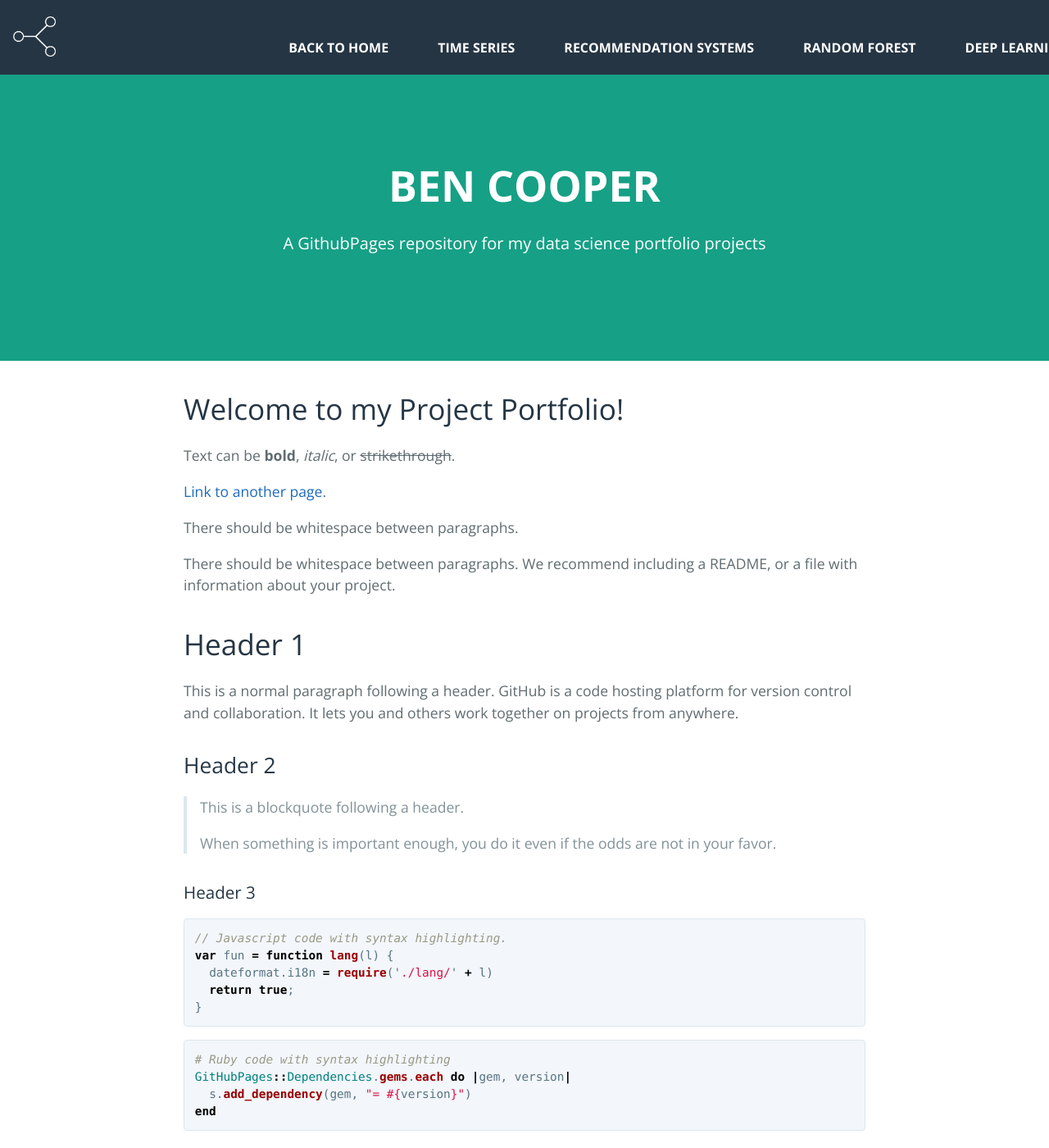
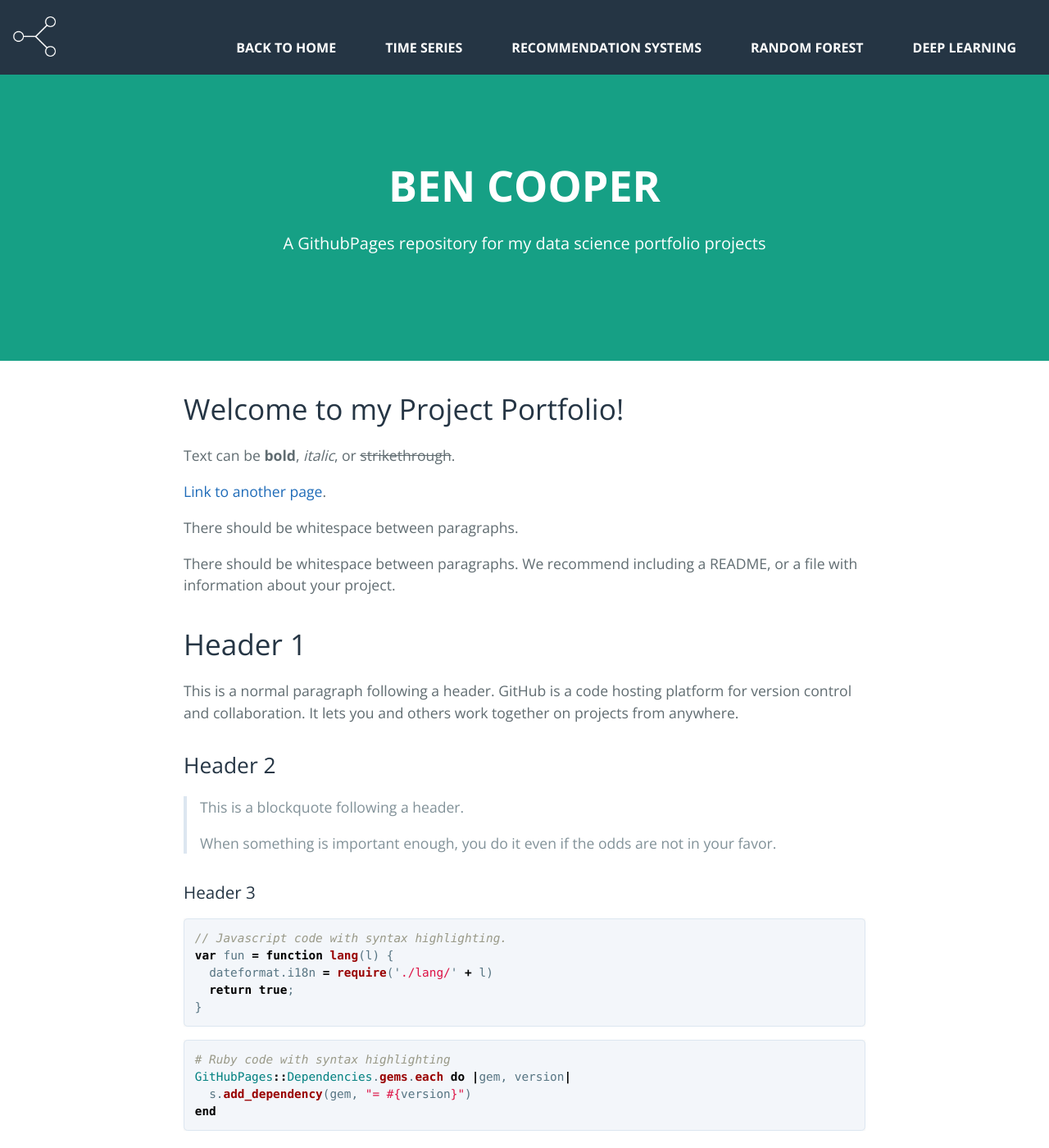
Before and after one commit to benjamin-j-cooper/benjamin-j-cooper.github.io, a Jekyll site: the page built from docs/index.md, in a window 1280 px wide and 1400 px high. Shown: the whole window at 82% size. Built offline with Jekyll 4.4.1, drawn with Linux system fonts in a browser that asks for light colours; nearby versions of some CDN libraries.

Commit message:
troubleshooting header

```diff
--- a/docs/_sass/jekyll-theme-cayman.scss
+++ b/docs/_sass/jekyll-theme-cayman.scss
@@ -585,8 +585,8 @@ a {
   .menu {
     display: block;
     margin-left: auto;
-    margin-right: 1rem;
-    margin-right: 1rem;
+    margin-right: 5rem;
+    margin-bottom: 1rem;
     /*vertical-align: middle;*/
     list-style: none;
     z-index: 999;
```
